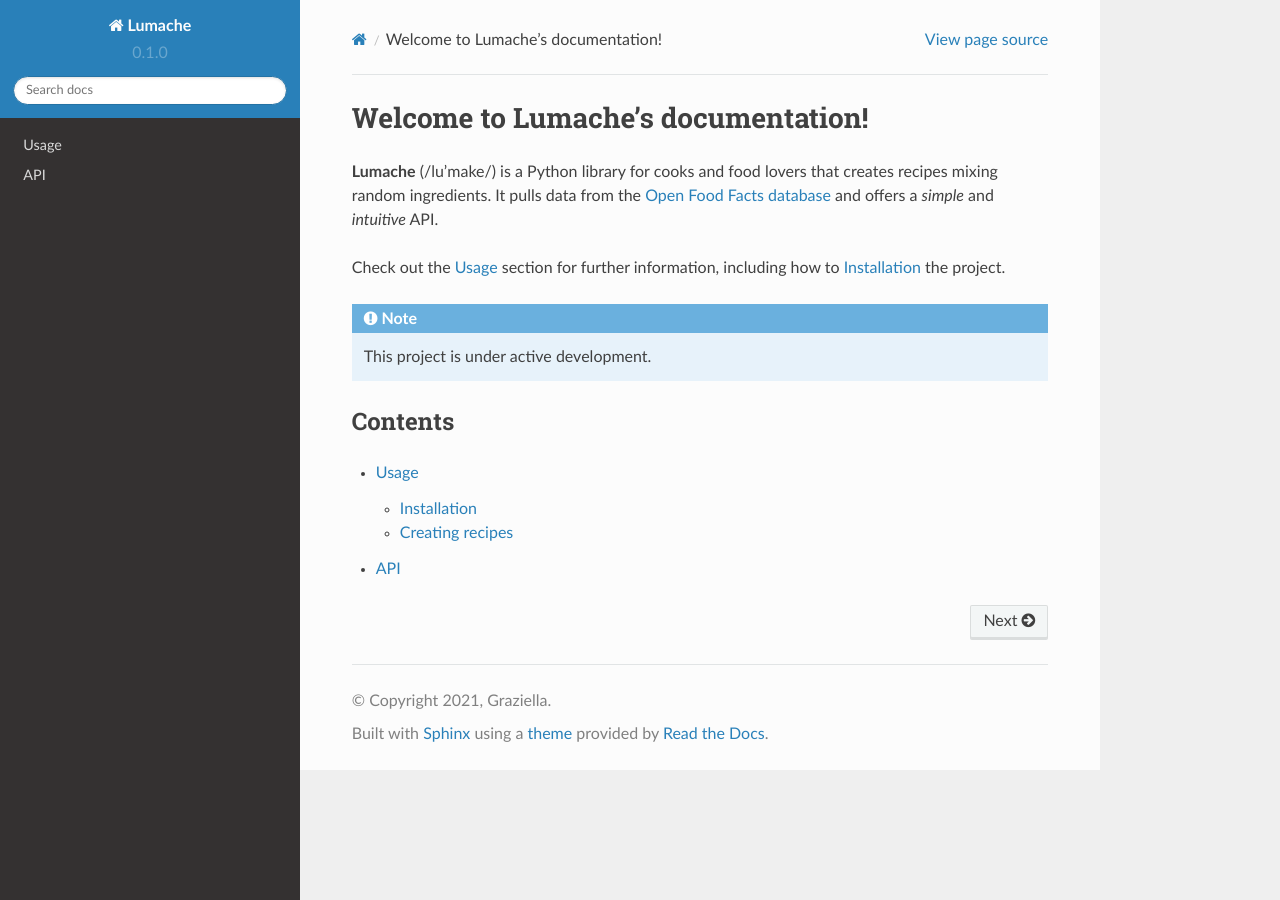
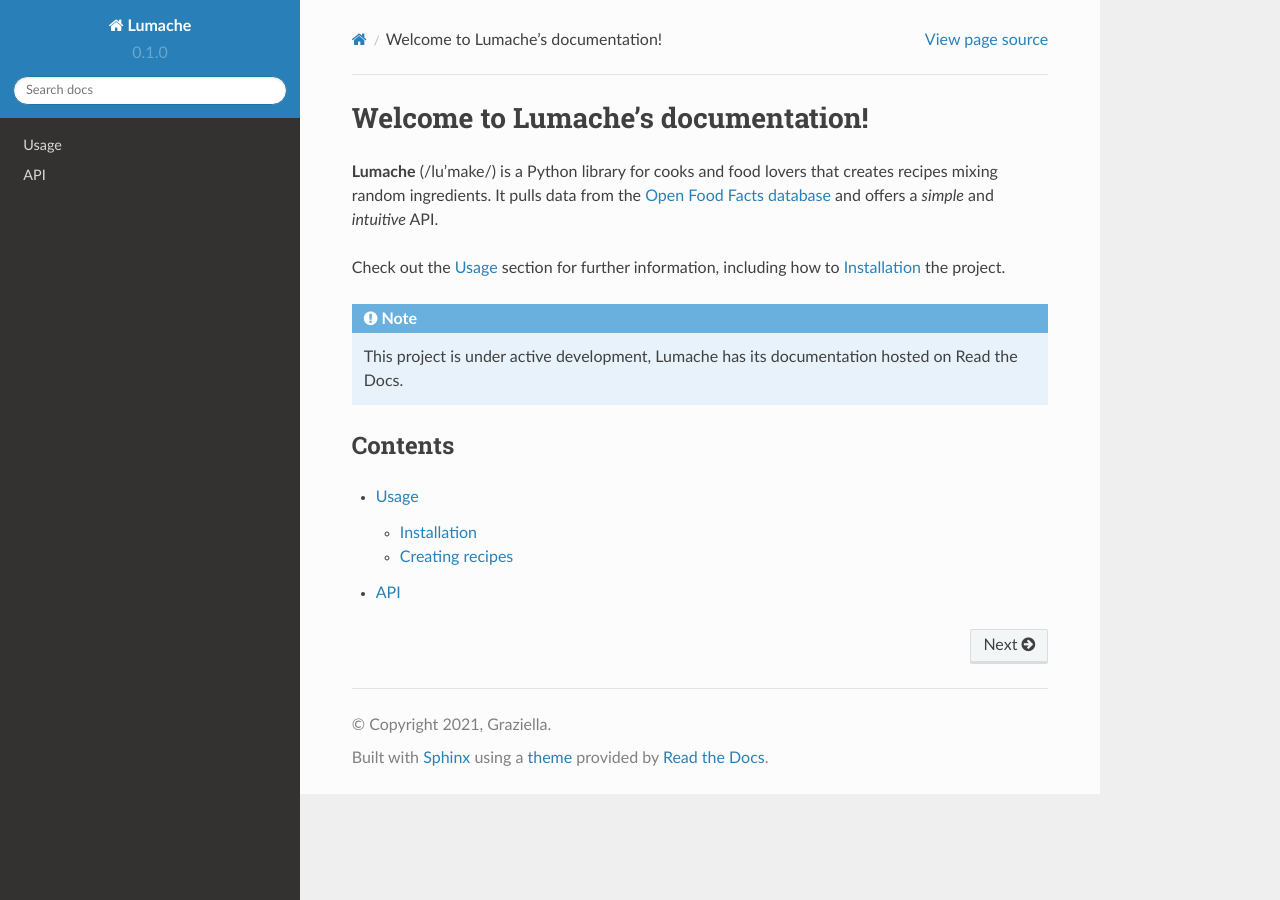
Before and after one commit to Gurobi/gurobi-optimods, a Sphinx documentation site: the page built from docs/source/index.rst, in a window 1280 px wide. Built offline with Sphinx 7.4.7 and the Read the Docs theme 2.0.0, drawn with Linux system fonts in a browser that asks for light colours.

Commit message:
Update index.rst
Add note on documentation hoster

```diff
--- a/docs/source/index.rst
+++ b/docs/source/index.rst
@@ -11,7 +11,7 @@
 
 .. note::
 
-   This project is under active development.
+   This project is under active development, Lumache has its documentation hosted on Read the Docs.
 
 Contents
 --------
```
